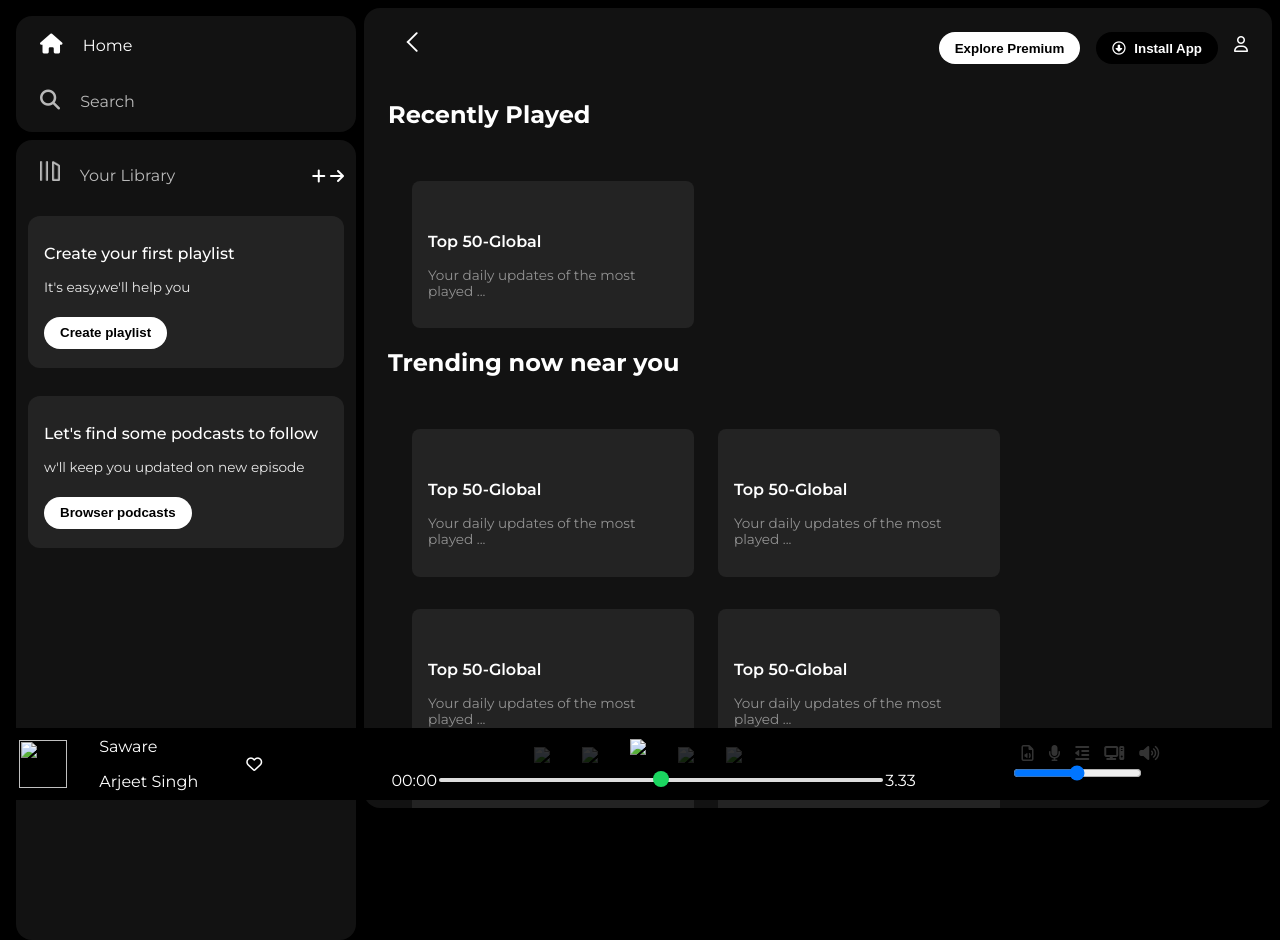
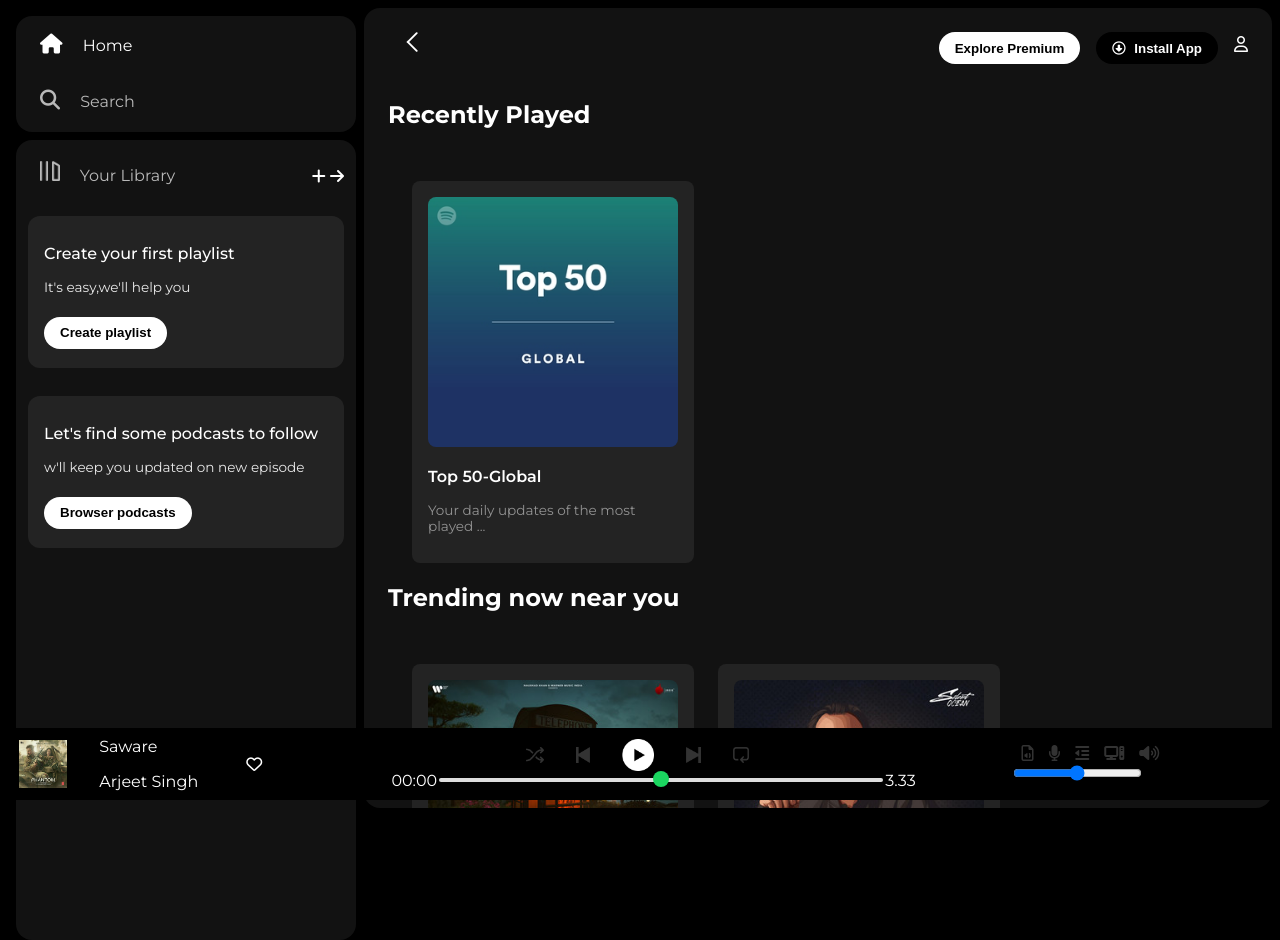
Before and after one commit to deepak73567/Spotifyclone, a plain HTML site: page index.html in a window 1280 px wide. Drawn offline with Linux system fonts and the light colour scheme; files whose address does not match are found by name; a web font is replaced by a local one.

Commit message:
some changes

```diff
--- a/index.html
+++ b/index.html
@@ -85,7 +85,7 @@
         <h2>Recently Played</h2>
         <div class="cards-container">
           <div class="card">
-            <img src="/card1img.jpeg" class="card-img" alt="" />
+            <img src="./pictures/card1img.jpeg" class="card-img" alt="" />
             <p class="card-title">Top 50-Global</p>
             <p class="card-info">Your daily updates of the most played ...</p>
           </div>
@@ -93,92 +93,92 @@
         <h2>Trending now near you</h2>
         <div class="cards-container">
           <div class="card">
-            <img src="/card2img.jpeg" class="card-img" alt="" />
+            <img src="./pictures/card2img.jpeg" class="card-img" alt="" />
             <p class="card-title">Top 50-Global</p>
             <p class="card-info">Your daily updates of the most played ...</p>
           </div>
           <div class="card">
-            <img src="/card3img.jpeg" class="card-img" alt="" />
+            <img src="./pictures/card3img.jpeg" class="card-img" alt="" />
             <p class="card-title">Top 50-Global</p>
             <p class="card-info">Your daily updates of the most played ...</p>
           </div>
           <div class="card">
-            <img src="/card4img.jpeg" class="card-img" alt="" />
+            <img src="./pictures/card4img.jpeg" class="card-img" alt="" />
             <p class="card-title">Top 50-Global</p>
             <p class="card-info">Your daily updates of the most played ...</p>
           </div>
           <div class="card">
-            <img src="/card3img.jpeg" class="card-img" alt="" />
+            <img src="./pictures/card3img.jpeg" class="card-img" alt="" />
             <p class="card-title">Top 50-Global</p>
             <p class="card-info">Your daily updates of the most played ...</p>
           </div>
           <div class="card">
-            <img src="/card4img.jpeg" class="card-img" alt="" />
+            <img src="./pictures/card4img.jpeg" class="card-img" alt="" />
             <p class="card-title">Top 50-Global</p>
             <p class="card-info">Your daily updates of the most played ...</p>
           </div>
           <div class="card">
-            <img src="/card2img.jpeg" class="card-img" alt="" />
+            <img src="./pictures/card2img.jpeg" class="card-img" alt="" />
             <p class="card-title">Top 50-Global</p>
             <p class="card-info">Your daily updates of the most played ...</p>
           </div>
           <div class="card">
-            <img src="/card2img.jpeg" class="card-img" alt="" />
+            <img src="./pictures/card2img.jpeg" class="card-img" alt="" />
             <p class="card-title">Top 50-Global</p>
             <p class="card-info">Your daily updates of the most played ...</p>
           </div>
           <div class="card">
-            <img src="/card3img.jpeg" class="card-img" alt="" />
+            <img src="./pictures/card3img.jpeg" class="card-img" alt="" />
             <p class="card-title">Top 50-Global</p>
             <p class="card-info">Your daily updates of the most played ...</p>
           </div>
           <div class="card">
-            <img src="/card2img.jpeg" class="card-img" alt="" />
+            <img src="./pictures/card2img.jpeg" class="card-img" alt="" />
             <p class="card-title">Top 50-Global</p>
             <p class="card-info">Your daily updates of the most played ...</p>
           </div>
           <div class="card">
-            <img src="/card3img.jpeg" class="card-img" alt="" />
+            <img src="./pictures/card3img.jpeg" class="card-img" alt="" />
             <p class="card-title">Top 50-Global</p>
             <p class="card-info">Your daily updates of the most played ...</p>
           </div>
           <div class="card">
-            <img src="/card4img.jpeg" class="card-img" alt="" />
+            <img src="./pictures/card4img.jpeg" class="card-img" alt="" />
             <p class="card-title">Top 50-Global</p>
             <p class="card-info">Your daily updates of the most played ...</p>
           </div>
           <div class="card">
-            <img src="/card3img.jpeg" class="card-img" alt="" />
+            <img src="./pictures/card3img.jpeg" class="card-img" alt="" />
             <p class="card-title">Top 50-Global</p>
             <p class="card-info">Your daily updates of the most played ...</p>
           </div>
           <div class="card">
-            <img src="/card4img.jpeg" class="card-img" alt="" />
+            <img src="./pictures/card4img.jpeg" class="card-img" alt="" />
             <p class="card-title">Top 50-Global</p>
             <p class="card-info">Your daily updates of the most played ...</p>
           </div>
           <div class="card">
-            <img src="/card2img.jpeg" class="card-img" alt="" />
+            <img src="./pictures/card2img.jpeg" class="card-img" alt="" />
             <p class="card-title">Top 50-Global</p>
             <p class="card-info">Your daily updates of the most played ...</p>
           </div>
           <div class="card">
-            <img src="/card2img.jpeg" class="card-img" alt="" />
+            <img src="./pictures/card2img.jpeg" class="card-img" alt="" />
             <p class="card-title">Top 50-Global</p>
             <p class="card-info">Your daily updates of the most played ...</p>
           </div>
           <div class="card">
-            <img src="/card3img.jpeg" class="card-img" alt="" />
+            <img src="./pictures/card3img.jpeg" class="card-img" alt="" />
             <p class="card-title">Top 50-Global</p>
             <p class="card-info">Your daily updates of the most played ...</p>
           </div>
           <div class="card">
-            <img src="/card2img.jpeg" class="card-img" alt="" />
+            <img src="./pictures/card2img.jpeg" class="card-img" alt="" />
             <p class="card-title">Top 50-Global</p>
             <p class="card-info">Your daily updates of the most played ...</p>
           </div>
           <div class="card">
-            <img src="/card3img.jpeg" class="card-img" alt="" />
+            <img src="./pictures/card3img.jpeg" class="card-img" alt="" />
             <p class="card-title">Top 50-Global</p>
             <p class="card-info">Your daily updates of the most played ...</p>
           </div>
@@ -186,73 +186,73 @@
         <h2>Featured Chart</h2>
         <div class="cards-container">
           <div class="card">
-            <img src="/card4img.jpeg" class="card-img" alt="" />
+            <img src="./pictures/card4img.jpeg" class="card-img" alt="" />
             <p class="card-title">Top 50-Global</p>
             <p class="card-info">Your daily updates of the most played ...</p>
           </div>
 
           <div class="card">
-            <img src="/card3img.jpeg" class="card-img" alt="" />
+            <img src="./pictures/card3img.jpeg" class="card-img" alt="" />
             <p class="card-title">Top 50-Global</p>
             <p class="card-info">Your daily updates of the most played ...</p>
           </div>
           <div class="card">
-            <img src="/card4img.jpeg" class="card-img" alt="" />
+            <img src="./pictures/card4img.jpeg" class="card-img" alt="" />
             <p class="card-title">Top 50-Global</p>
             <p class="card-info">Your daily updates of the most played ...</p>
           </div>
           <div class="card">
-            <img src="/card2img.jpeg" class="card-img" alt="" />
+            <img src="./pictures/card2img.jpeg" class="card-img" alt="" />
             <p class="card-title">Top 50-Global</p>
             <p class="card-info">Your daily updates of the most played ...</p>
           </div>
           <div class="card">
-            <img src="/card2img.jpeg" class="card-img" alt="" />
+            <img src="./pictures/card2img.jpeg" class="card-img" alt="" />
             <p class="card-title">Top 50-Global</p>
             <p class="card-info">Your daily updates of the most played ...</p>
           </div>
           <div class="card">
-            <img src="/card3img.jpeg" class="card-img" alt="" />
+            <img src="./pictures/card3img.jpeg" class="card-img" alt="" />
             <p class="card-title">Top 50-Global</p>
             <p class="card-info">Your daily updates of the most played ...</p>
           </div>
           <div class="card">
-            <img src="/card2img.jpeg" class="card-img" alt="" />
+            <img src="./pictures/card2img.jpeg" class="card-img" alt="" />
             <p class="card-title">Top 50-Global</p>
             <p class="card-info">Your daily updates of the most played ...</p>
           </div>
           <div class="card">
-            <img src="/card3img.jpeg" class="card-img" alt="" />
+            <img src="./pictures/card3img.jpeg" class="card-img" alt="" />
             <p class="card-title">Top 50-Global</p>
             <p class="card-info">Your daily updates of the most played ...</p>
           </div>
           <div class="card">
-            <img src="/card4img.jpeg" class="card-img" alt="" />
+            <img src="./pictures/card4img.jpeg" class="card-img" alt="" />
             <p class="card-title">Top 50-Global</p>
             <p class="card-info">Your daily updates of the most played ...</p>
           </div>
           <div class="card">
-            <img src="/card3img.jpeg" class="card-img" alt="" />
+            <img src="./pictures/card3img.jpeg" class="card-img" alt="" />
             <p class="card-title">Top 50-Global</p>
             <p class="card-info">Your daily updates of the most played ...</p>
           </div>
           <div class="card">
-            <img src="/card4img.jpeg" class="card-img" alt="" />
+            <img src="./pictures/card4img.jpeg" class="card-img" alt="" />
             <p class="card-title">Top 50-Global</p>
             <p class="card-info">Your daily updates of the most played ...</p>
           </div>
           <div class="card">
-            <img src="/card2img.jpeg" class="card-img" alt="" />
+            <img src="./pictures/card2img.jpeg" class="card-img" alt="" />
             <p class="card-title">Top 50-Global</p>
             <p class="card-info">Your daily updates of the most played ...</p>
           </div>
           <div class="card">
-            <img src="/card2img.jpeg" class="card-img" alt="" />
+            <img src="./pictures/card2img.jpeg" class="card-img" alt="" />
             <p class="card-title">Top 50-Global</p>
             <p class="card-info">Your daily updates of the most played ...</p>
           </div>
           <div class="card">
-            <img src="/card3img.jpeg" class="card-img" alt="" />
+            <img src="./pictures/card3img.jpeg" class="card-img" alt="" />
             <p class="card-title">Top 50-Global</p>
             <p class="card-info">Your daily updates of the most played ...</p>
           </div>
@@ -264,7 +264,7 @@
 
       <div class="music-player">
         <div class="album">
-          <img src="/saware.jpg" alt="" />
+          <img src="./pictures/saware.jpg" alt="" />
           <div class="album-content">
             <p>Saware</p>
             <p>Arjeet Singh</p>
@@ -273,15 +273,15 @@
         </div>
         <div class="player">
           <div class="player-controls">
-            <img src="/player_icon1.png" class="player-control-icon" />
-            <img src="/player_icon2.png" class="player-control-icon" />
+            <img src="./pictures/player_icon1.png" class="player-control-icon" />
+            <img src="./pictures/player_icon2.png" class="player-control-icon" />
             <img
-              src="/player_icon3.png"
+              src="./pictures/player_icon3.png"
               class="player-control-icon"
               style="opacity: 1; height: 2rem"
             />
-            <img src="/player_icon4.png" class="player-control-icon" />
-            <img src="/player_icon5.png" class="player-control-icon" />
+            <img src="./pictures/player_icon4.png" class="player-control-icon" />
+            <img src="./pictures/player_icon5.png" class="player-control-icon" />
           </div>
           <div class="playback-bar">
             <span class="curr-time">00:00</span>
```
Also changed, not shown: pictures/saware.jpg (added).
